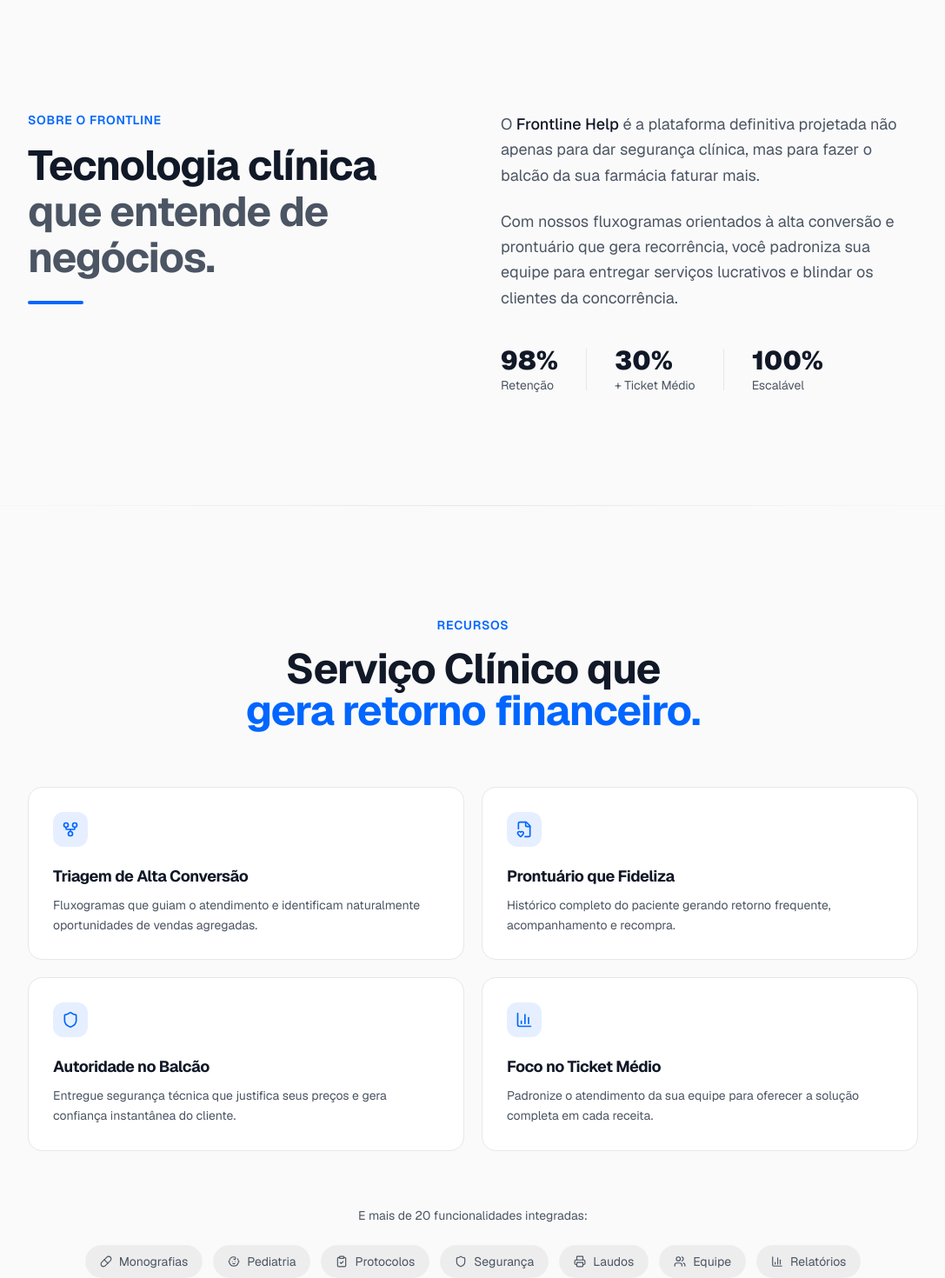
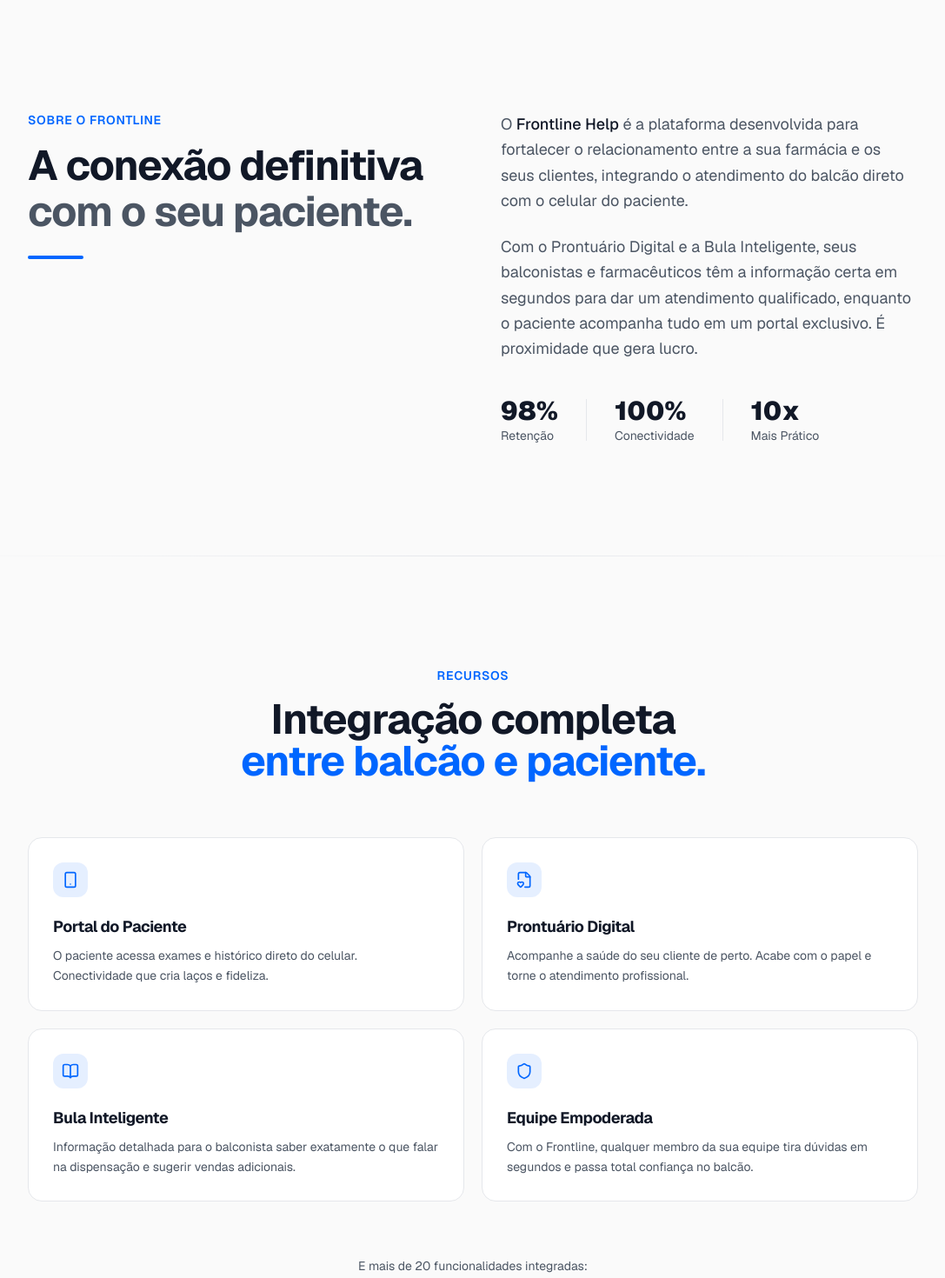
Before and after one commit to AndrielCardoso/landingpage-frontline, a Next.js app: page / in a window 1280 px wide. Shown: the part 800-2270 px from the top of the page at 87% size, without its empty margins (96-1183 px from the left). Built offline with nearby package versions, Linux system fonts and the light colour scheme.

Commit message:
feat: pivot to connectivity, legislation and intelligent insert copy

```diff
--- a/app/components/about.tsx
+++ b/app/components/about.tsx
@@ -43,9 +43,9 @@
                 Sobre o Frontline
               </p>
               <h2 className="text-3xl md:text-5xl font-bold tracking-tight leading-[1.1] mb-6">
-                Tecnologia clínica
+                A conexão definitiva
                 <br />
-                <span className="text-[#4B5563]">que entende de negócios.</span>
+                <span className="text-[#4B5563]">com o seu paciente.</span>
               </h2>
               <div className="w-16 h-1 bg-[#0066FF] rounded-full" />
             </div>
@@ -54,13 +54,13 @@
             <div className="space-y-6">
               <p className="text-[#4B5563] text-lg leading-relaxed">
                 O <span className="text-[#111827] font-medium">Frontline Help</span> é
-                a plataforma definitiva projetada não apenas para dar segurança clínica,
-                mas para fazer o balcão da sua farmácia faturar mais.
+                a plataforma desenvolvida para fortalecer o relacionamento entre a sua farmácia
+                e os seus clientes, integrando o atendimento do balcão direto com o celular do paciente.
               </p>
               <p className="text-[#4B5563] text-lg leading-relaxed">
-                Com nossos fluxogramas orientados à alta conversão e prontuário
-                que gera recorrência, você padroniza sua equipe para entregar serviços
-                lucrativos e blindar os clientes da concorrência.
+                Com o Prontuário Digital e a Bula Inteligente, seus balconistas e farmacêuticos
+                têm a informação certa em segundos para dar um atendimento qualificado, enquanto
+                o paciente acompanha tudo em um portal exclusivo. É proximidade que gera lucro.
               </p>
               <div className="flex items-center gap-8 pt-4">
                 <div>
@@ -72,17 +72,17 @@
                 <div className="w-px h-12 bg-[#E5E7EB]" />
                 <div>
                   <p className="text-3xl font-black text-[#111827]">
-                    <AnimatedNumber value={30} suffix="%" />
+                    <AnimatedNumber value={100} suffix="%" />
                   </p>
-                  <p className="text-sm text-[#4B5563]">+ Ticket Médio</p>
+                  <p className="text-sm text-[#4B5563]">Conectividade</p>
                 </div>
                 <div className="w-px h-12 bg-[#E5E7EB]" />
                 <div>
                   <p className="text-3xl font-black text-[#111827]">
-                    <AnimatedNumber value={100} suffix="%" />
+                    <AnimatedNumber value={10} suffix="x" />
                   </p>
 
-                  <p className="text-sm text-[#4B5563]">Escalável</p>
+                  <p className="text-sm text-[#4B5563]">Mais Prático</p>
                 </div>
               </div>
             </div>
--- a/app/components/features.tsx
+++ b/app/components/features.tsx
@@ -19,28 +19,29 @@
   BookOpen,
   HeartPulse,
   Syringe,
+  Smartphone,
 } from "lucide-react";
 
 const mainFeatures = [
   {
-    icon: GitFork,
-    title: "Triagem de Alta Conversão",
-    desc: "Fluxogramas que guiam o atendimento e identificam naturalmente oportunidades de vendas agregadas.",
+    icon: Smartphone,
+    title: "Portal do Paciente",
+    desc: "O paciente acessa exames e histórico direto do celular. Conectividade que cria laços e fideliza.",
   },
   {
     icon: FileHeart,
-    title: "Prontuário que Fideliza",
-    desc: "Histórico completo do paciente gerando retorno frequente, acompanhamento e recompra.",
+    title: "Prontuário Digital",
+    desc: "Acompanhe a saúde do seu cliente de perto. Acabe com o papel e torne o atendimento profissional.",
+  },
+  {
+    icon: BookOpen,
+    title: "Bula Inteligente",
+    desc: "Informação detalhada para o balconista saber exatamente o que falar na dispensação e sugerir vendas adicionais.",
   },
   {
     icon: Shield,
-    title: "Autoridade no Balcão",
-    desc: "Entregue segurança técnica que justifica seus preços e gera confiança instantânea do cliente.",
-  },
-  {
-    icon: BarChart3,
-    title: "Foco no Ticket Médio",
-    desc: "Padronize o atendimento da sua equipe para oferecer a solução completa em cada receita.",
+    title: "Equipe Empoderada",
+    desc: "Com o Frontline, qualquer membro da sua equipe tira dúvidas em segundos e passa total confiança no balcão.",
   },
 ];
 
@@ -76,9 +77,9 @@
             Recursos
           </p>
           <h2 className="text-3xl md:text-5xl font-bold tracking-tight mb-6">
-            Serviço Clínico que
+            Integração completa
             <br />
-            <span className="text-[#0066FF]">gera retorno financeiro.</span>
+            <span className="text-[#0066FF]">entre balcão e paciente.</span>
           </h2>
         </motion.div>
 
--- a/app/components/hero.tsx
+++ b/app/components/hero.tsx
@@ -5,12 +5,12 @@
 import { ArrowRight, MessageCircle } from "lucide-react";
 
 const phrases = [
-  "para multiplicar seus resultados.",
-  "para aumentar seu ticket médio.",
-  "para gerar vendas agregadas.",
-  "para fidelizar mais pacientes.",
-  "para escalar o seu negócio.",
-  "para farmácias de alto faturamento.",
+  "para conectar farmácia e paciente.",
+  "para facilitar o trabalho no balcão.",
+  "para profissionalizar seu atendimento.",
+  "para fidelizar quem entra na sua loja.",
+  "para cumprir a legislação sem dor de cabeça.",
+  "para farmácias que focam em relacionamento.",
 ];
 
 export const Hero = () => {
@@ -76,8 +76,7 @@
             transition={{ duration: 0.6, delay: 0.2 }}
             className="text-lg md:text-xl text-[#4B5563] max-w-2xl mx-auto mb-12 leading-relaxed"
           >
-            Prontuário digital, fluxogramas de alta conversão e suporte clínico focado
-            em elevar o faturamento e a autoridade da sua farmácia.
+            A ponte digital perfeita entre a sua farmácia e o seu paciente. Prontuário na palma da mão, Bula Inteligente para a equipe e Declarações de Serviços em um clique.
           </motion.p>
 
           {/* CTAs */}
--- a/app/components/pricing.tsx
+++ b/app/components/pricing.tsx
@@ -8,22 +8,22 @@
   {
     icon: ShieldCheck,
     title: "Indicação Segura",
-    desc: "Apoio clínico constante para que sua equipe perca o medo de indicar soluções de alto valor."
+    desc: "Apoio clínico constante para que sua equipe oriente o paciente com total confiança."
   },
   {
     icon: Zap,
-    title: "Atendimento Lucrativo",
-    desc: "Protocolos ágeis. Seu time resolve a dúvida rápido e tem tempo para oferecer a solução completa."
+    title: "Atendimento Qualificado",
+    desc: "A Bula Inteligente dá o roteiro exato para a equipe resolver dúvidas e encantar o cliente."
   },
   {
     icon: Users,
-    title: "Receita Previsível",
-    desc: "Todo farmacêutico do time passa a ter o mesmo poder de argumentação e conversão no balcão."
+    title: "Relacionamento de Valor",
+    desc: "Todo farmacêutico da loja passa a criar um vínculo duradouro de saúde com os pacientes."
   },
   {
     icon: BookOpen,
-    title: "Rampagem Rápida",
-    desc: "Novos colaboradores aprendem a gerar valor e faturamento no padrão da farmácia em poucos dias."
+    title: "Facilidade de Uso",
+    desc: "Novos colaboradores aprendem a utilizar o sistema e gerar valor em poucas horas, sem burocracia."
   }
 ];
 
@@ -42,12 +42,12 @@
             className="text-center mb-12"
           >
             <h2 className="text-3xl md:text-4xl font-bold tracking-tight mb-4">
-              Equipe empoderada.
+              Equipe informada.
               <br />
-              <span className="text-[#4B5563]">Lucratividade escalada.</span>
+              <span className="text-[#4B5563]">Atendimento qualificado.</span>
             </h2>
             <p className="text-[#4B5563] max-w-2xl mx-auto">
-              O Frontline é o motor de serviços da sua farmácia. A ferramenta definitiva para dar confiança à sua equipe, justificar seus preços e aumentar drasticamente o Lifetime Value (LTV) de cada cliente.
+              O Frontline é o parceiro de todo balconista e farmacêutico. Uma ferramenta focada em dar as informações certas no momento certo, facilitando a vida no balcão e aproximando a farmácia do paciente.
             </p>
           </motion.div>
 
--- a/app/components/records.tsx
+++ b/app/components/records.tsx
@@ -49,11 +49,11 @@
               </span>
             </div>
             <h2 className="text-3xl md:text-5xl font-black tracking-tight mb-6 leading-tight">
-              A ferramenta que você usa hoje<br className="hidden md:block" />
-              <span className="text-[#4B5563]">gera custo ou gera lucro?</span>
+              A sua farmácia cumpre a lei<br className="hidden md:block" />
+              <span className="text-[#4B5563]">ou está correndo riscos?</span>
             </h2>
             <p className="text-lg text-[#4B5563] max-w-2xl mx-auto">
-              Transforme a sala de serviços em um Consultório Farmacêutico Altamente Rentável. Troque papéis amadores por um Prontuário Eletrônico que encanta clientes, fortalece sua autoridade e multiplica retornos.
+              A Anvisa (RDC 44/2009) exige a emissão da Declaração de Serviços Farmacêuticos. O Frontline transforma essa obrigação em um Prontuário Eletrônico seguro, assinado digitalmente e focado em encantar o paciente.
             </p>
           </motion.div>
         </div>
@@ -74,10 +74,10 @@
             </div>
             <ul className="space-y-4">
               {[
-                "Prontuários ilegíveis que não geram acompanhamento.",
-                "Serviços percebidos como commoditie de baixo valor.",
+                "Prontuários de papel que se perdem e não geram histórico.",
+                "Falta da Declaração de Serviços (Risco de autuação da Anvisa).",
                 "Arquivos mortos que ocupam espaço e violam a LGPD.",
-                "Paciente faz o exame e vai embora (Zero fidelização)."
+                "O paciente vai embora com um pedaço de papel e não volta."
               ].map((item, i) => (
                 <li key={i} className="flex items-start gap-3 text-[#4B5563]">
                   <XCircle className="w-5 h-5 text-red-500/50 shrink-0 mt-0.5" />
@@ -104,10 +104,10 @@
             </div>
             <ul className="space-y-4 relative z-10">
               {[
-                "Busca instantânea de pacientes para um atendimento VIP.",
-                "Assinatura eletrônica que confere autoridade e justifica o preço.",
-                "Dados estruturados que identificam oportunidades de recompra.",
-                "Portal do Paciente que garante o retorno e a fidelização contínua."
+                "Emissão instantânea da Declaração de Serviços digital.",
+                "Assinatura eletrônica do paciente direto na tela do tablet.",
+                "Dados blindados e estruturados que geram insights de recompra.",
+                "Portal do Paciente que envia laudos direto para o celular dele."
               ].map((item, i) => (
                 <li key={i} className="flex items-start gap-3 text-[#374151]">
                   <CheckCircle2 className="w-5 h-5 text-[#0066FF] shrink-0 mt-0.5" />
--- a/app/components/standardization.tsx
+++ b/app/components/standardization.tsx
@@ -29,10 +29,10 @@
             <h2 className="text-3xl md:text-6xl font-semibold tracking-tight leading-[1.1] mb-6">
               Saia do achismo,
               <br />
-              <span className="text-[#0066FF]">padronize o faturamento.</span>
+              <span className="text-[#0066FF]">profissionalize o balcão.</span>
             </h2>
             <p className="text-lg text-[#4B5563] max-w-2xl mx-auto leading-relaxed">
-              O Frontline padroniza o atendimento da sua equipe para que cada colaborador seja capaz de entregar o mesmo padrão de excelência e gerar o mesmo volume de vendas agregadas, tornando seu negócio 100% escalável.
+              O Frontline transforma qualquer balconista em um verdadeiro consultor de saúde. A Bula Inteligente entrega na tela exatamente o que ele precisa saber para orientar o paciente e sugerir a venda certa.
             </p>
           </motion.div>
 
@@ -49,18 +49,18 @@
             {[
               {
                 icon: ShieldCheck,
-                title: "Venda com Autoridade",
-                desc: "Elimine o medo da equipe. Com respaldo científico na tela, a indicação se torna uma venda natural.",
+                title: "Confiança na Dispensação",
+                desc: "Acesso imediato a interações e posologia. O atendente passa segurança e o cliente percebe o valor.",
               },
               {
                 icon: Zap,
-                title: "Agilidade que Vende",
-                desc: "Atendimentos clínicos que não travam o balcão. Seu time resolve o problema rápido e vende mais.",
+                title: "Consultas Rápidas",
+                desc: "A Bula Inteligente resume o que importa. Sem perda de tempo pesquisando no Google ou lendo letras miúdas.",
               },
               {
                 icon: Target,
-                title: "Foco no Resultado",
-                desc: "O sistema guia o colaborador direto para a conduta clínica exata, impulsionando o ticket médio.",
+                title: "Venda Agregada Natural",
+                desc: "O sistema sugere complementos baseados no sintoma, tornando a indicação profissional, ética e rentável.",
               },
             ].map((item, i) => (
               <motion.div
--- a/app/components/testimonials.tsx
+++ b/app/components/testimonials.tsx
@@ -6,18 +6,18 @@
 
 const testimonials = [
   {
-    title: "Entrega real de resultado",
-    content: `"Após os treinamentos, o Frontline começou a entregar os resultados oferecidos. Hoje estamos muito satisfeitos com o aumento nas vendas e na fidelização de pacientes."`,
+    title: "Caminho sem volta",
+    content: `"Eu não fico mais sem o Frontline, é um caminho sem volta, indispensável pra gente. Essencial, não dá mais pra ficar sem."`,
     author: "— Proprietário de rede com 19 farmácias"
   },
   {
-    title: "Eficiência operacional e padronização",
-    content: `"O Frontline nos ajudou a deixar nossos serviços farmacêuticos organizados, autônomos e altamente rentáveis. O retorno sobre o investimento foi imediato."`,
+    title: "O cliente fica impressionado",
+    content: `"O cliente sai impressionado. Ele recebe tudo no celular, a gente não perde tempo escrevendo papelzinho. Mudou a cara da farmácia."`,
     author: "— Proprietário de rede com 8 farmácias"
   },
   {
-    title: "Motivação e comportamento no balcão",
-    content: `"Já fiz várias campanhas com premiações até maiores, mas o engajamento com o Frontline está fora de série. Como gestor, estou vendo a equipe extremamente motivada."`,
+    title: "A equipe perdeu o medo",
+    content: `"Meus balconistas estão muito mais confiantes. A informação tá na tela, o atendimento fica muito mais profissional e vende mais."`,
     author: "— Gestor e proprietário de rede com 64 farmácias"
   }
 ];
```
